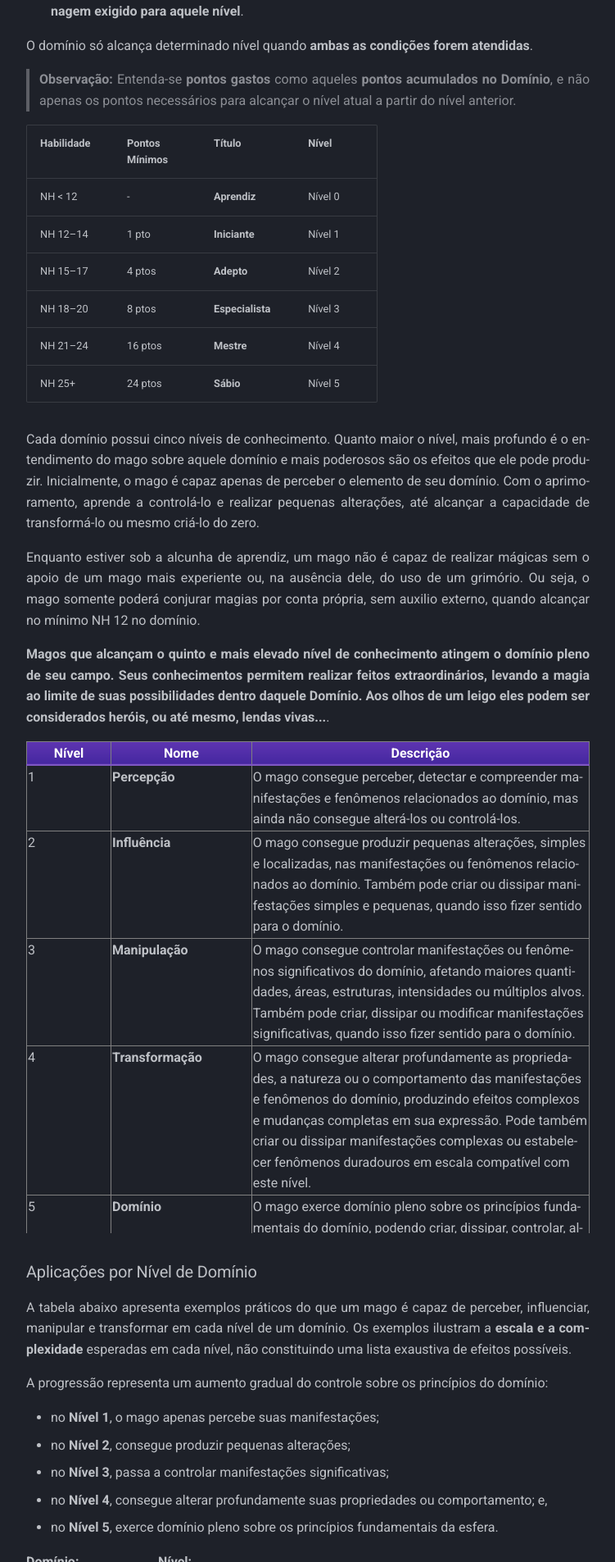
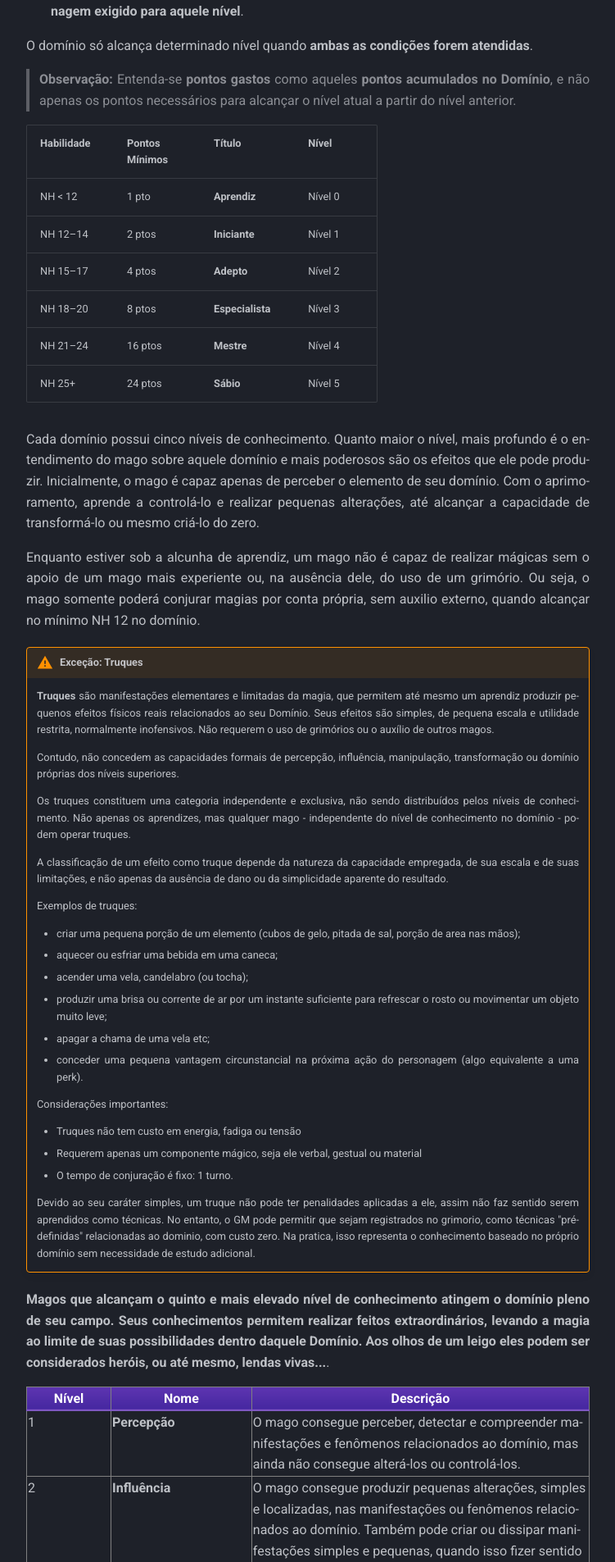
Before and after one commit to brbreis-1723/gurpeiros, an MkDocs documentation site: the page built from docs/regras/magia/dominio_lista.md, in a window 1280 px wide. Shown: the part 1177-3082 px from the top of the page at 82% size, without its empty margins (264-1015 px from the left). Built offline with MkDocs 1.6.1 and Material for MkDocs 9.7.7, drawn with Linux system fonts in a browser that asks for light colours.

Commit message:
atualiza site mkdocs

```diff
--- a/docs/regras/magia/dominio_lista.md
+++ b/docs/regras/magia/dominio_lista.md
@@ -166,13 +166,13 @@ O domínio só alcança determinado nível quando **ambas as condições forem a
   <tbody>
     <tr>
       <td>NH &lt; 12</td>
-      <td>-</td>
+      <td>1 pto</td>
       <td><strong>Aprendiz</strong></td>
       <td>Nível 0</td>
     </tr>
     <tr>
       <td>NH 12–14</td>
-      <td>1 pto</td>
+      <td>2 ptos</td>
       <td><strong>Iniciante</strong></td>
       <td>Nível 1</td>
     </tr>
@@ -206,6 +206,34 @@ O domínio só alcança determinado nível quando **ambas as condições forem a
 Cada domínio possui cinco níveis de conhecimento. Quanto maior o nível, mais profundo é o entendimento do mago sobre aquele domínio e mais poderosos são os efeitos que ele pode produzir. Inicialmente, o mago é capaz apenas de perceber o elemento de seu domínio. Com o aprimoramento, aprende a controlá-lo e realizar pequenas alterações, até alcançar a capacidade de transformá-lo ou mesmo criá-lo do zero.
 
  Enquanto estiver sob a alcunha de aprendiz, um mago não é capaz de realizar mágicas sem o apoio de um mago mais experiente ou, na ausência dele, do uso de um grimório. Ou seja, o mago somente poderá conjurar magias por conta própria, sem auxilio externo, quando alcançar no mínimo NH 12 no domínio.
+
+!!! warning "Exceção: **Truques**"
+    **Truques** são manifestações elementares e limitadas da magia, que permitem até mesmo um aprendiz produzir pequenos efeitos físicos reais relacionados ao seu Domínio. Seus efeitos são simples, de pequena escala e utilidade restrita, normalmente inofensivos. Não requerem o uso de grimórios ou o auxílio de outros magos.
+
+    Contudo, não concedem as capacidades formais de percepção, influência, manipulação, transformação ou domínio próprias dos níveis superiores.
+
+    Os truques constituem uma categoria independente e exclusiva, não sendo distribuídos pelos níveis de conhecimento. Não apenas os aprendizes, mas qualquer mago - independente do nível de conhecimento no domínio - podem operar truques.
+
+    A classificação de um efeito como truque depende da natureza da capacidade empregada, de sua escala e de suas limitações, e não apenas da ausência de dano ou da simplicidade aparente do resultado.
+
+    Exemplos de truques:
+
+    - criar uma pequena porção de um elemento (cubos de gelo, pitada de sal, porção de area nas mãos);
+    - aquecer ou esfriar uma bebida em uma caneca;
+    - acender uma vela, candelabro (ou tocha);
+    - produzir uma brisa ou corrente de ar por um instante suficiente para refrescar o rosto ou movimentar um objeto muito leve;
+    - apagar a chama de uma vela etc;
+    - conceder uma pequena vantagem circunstancial na próxima ação do personagem (algo equivalente a uma perk).
+
+    Considerações importantes:
+
+    - Truques não tem custo em energia, fadiga ou tensão
+    - Requerem apenas um componente mágico, seja ele verbal, gestual ou material
+    - O tempo de conjuração é fixo: 1 turno.
+
+    Devido ao seu caráter simples, um truque não pode ter penalidades aplicadas a ele, assim não faz sentido serem aprendidos como técnicas. No entanto, o GM pode permitir que sejam registrados no grimorio, como técnicas "pré-definidas" relacionadas ao dominio, com custo zero. Na pratica, isso representa o conhecimento baseado no próprio domínio sem necessidade de estudo adicional.
+
+
 
 **Magos que alcançam o quinto e mais elevado nível de conhecimento atingem o domínio pleno de seu campo. Seus conhecimentos permitem realizar feitos extraordinários, levando a magia ao limite de suas possibilidades dentro daquele Domínio. Aos olhos de um leigo eles podem ser considerados heróis, ou até mesmo, lendas vivas...**.
 
```
